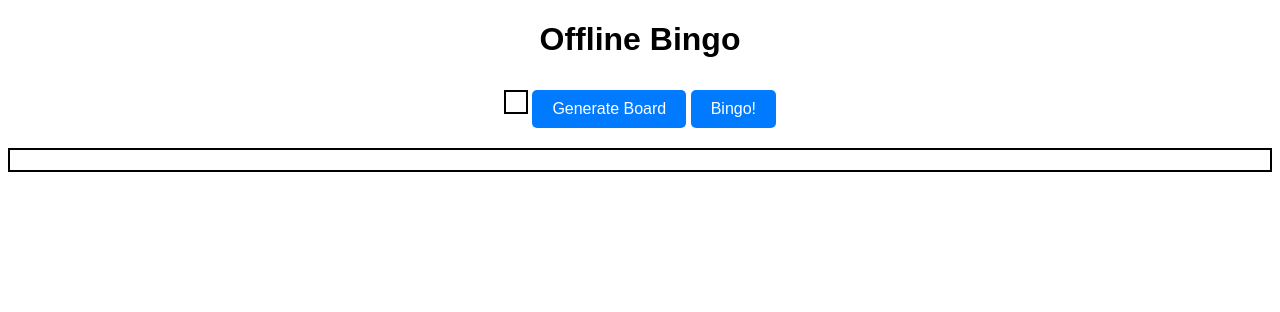
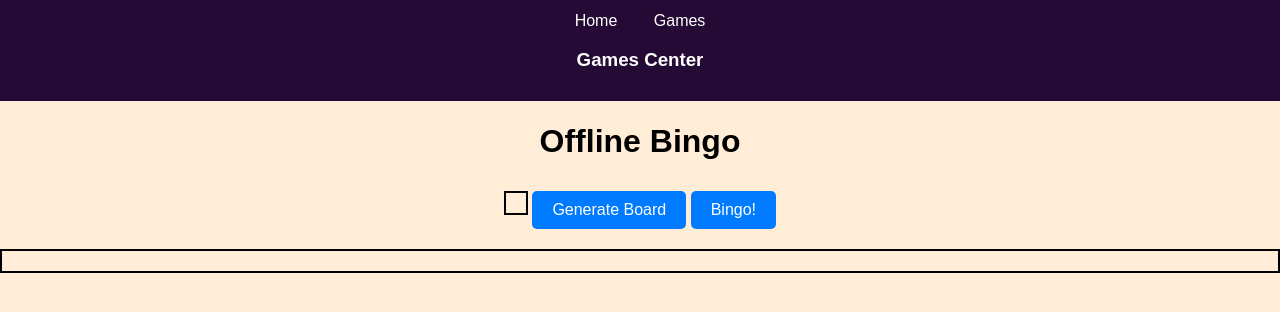
Before and after one commit to JosephSnedeker/MobileWebProjectSpr24, a website: page offline_bingo.html in a window 1280 px wide. Drawn offline with Linux system fonts and the light colour scheme.

Commit message:
BingoUpdate

```diff
--- a/offline_bingo.html
+++ b/offline_bingo.html
@@ -1,8 +1,17 @@
 <!DOCTYPE html>
-<html lang="en">
-<head>
-<meta charset="UTF-8">
-<meta name="viewport" content="width=device-width, initial-scale=1.0">
+<html>
+    <head>
+        <meta name="viewport" content="width=device-width", initial-scale="1.0">
+        <link rel="stylesheet" href="Project_Styling.css">
+    </head>
+    <body>
+        <div>
+            <ul class="navbar">
+                <li class="navbar"><a class="navbar" href="index.html">Home</a></li>
+                <li class="navbar"><a class="navbar" href="Games.html">Games</a></li>
+                <li style="text-align: center; color: white;"><h3>Games Center</h3></li>
+            </ul>
+        </div>
 <title>Offline Bingo</title>
 <style>
     body {
```
